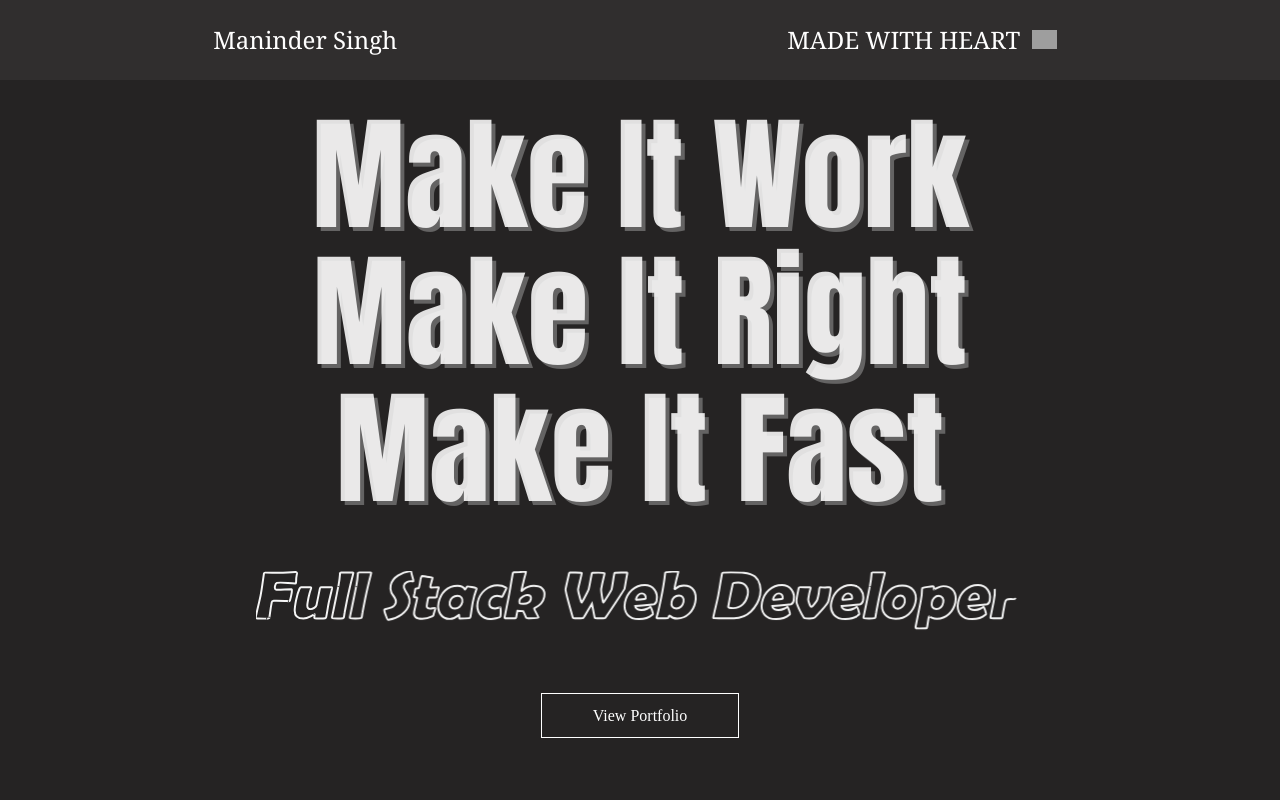
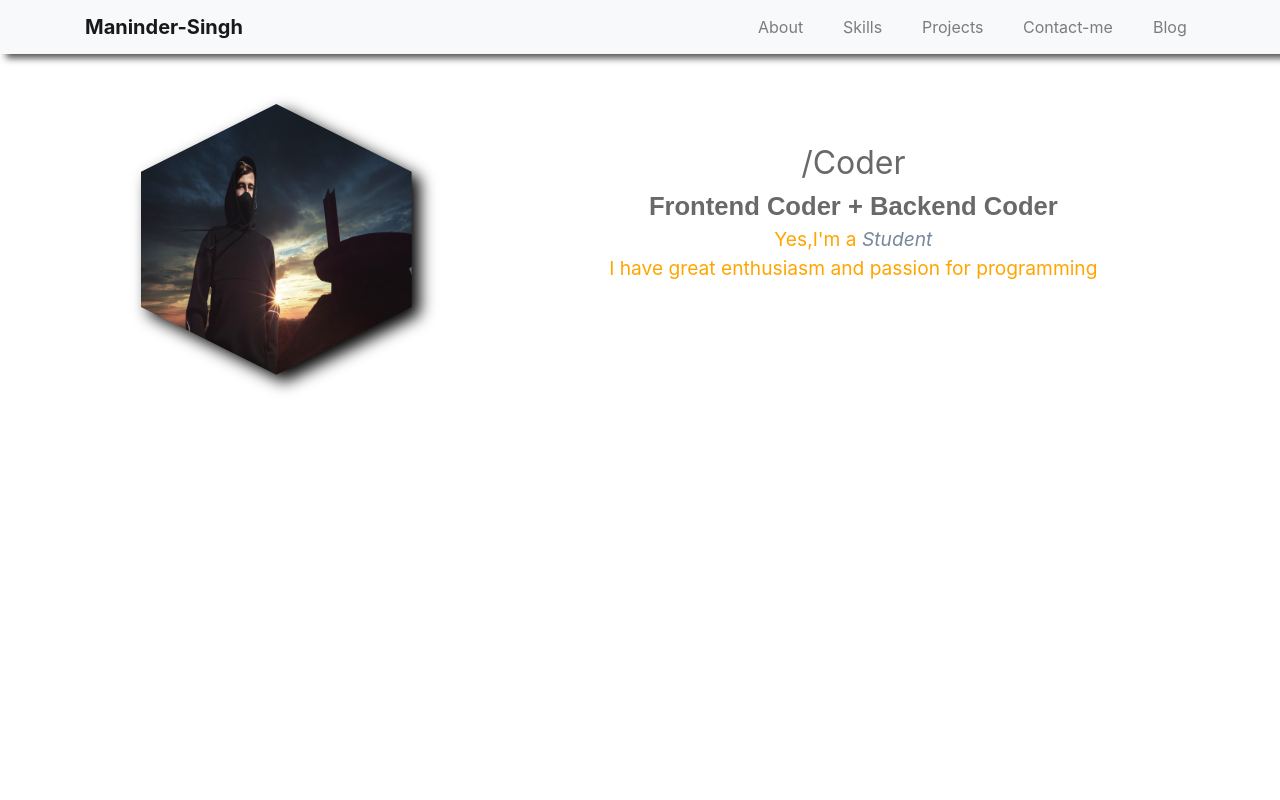
Before and after one commit to Maninder-cell/portfolio, a Django app: page / in a window 1280 px wide. Run offline with Django 3.2, Linux system fonts and the light colour scheme; some libraries are stand-ins or nearby versions; grey boxes are pictures that could not be loaded.

Commit message:
about complete

```diff
--- a/my_site/my_site/static/portfolio.css
+++ b/my_site/my_site/static/portfolio.css
@@ -1,14 +1,21 @@
-html{
+/*html{
     overflow-x: hidden;
-}
-body{
+    overflow-y: hidden;
+}*/
+/*body{
     line-height:1.1 !important;
-}
+}*/
 *{
     margin:0;
 }
 #first_page{
     position: absolute;
+    user-select: none;
+    -webkit-user-select: none;
+    z-index:100;
+}
+#layout{
+    z-index:0;
 }
 #upper{
     height:10vh;
@@ -33,6 +40,9 @@ body{
     vertical-align: middle;
     width:calc(49.7% - 2vw);
     text-align: center;
+}
+#left{
+    font-style: italic;
 }
 #right img{
     width:4%;
@@ -105,7 +115,7 @@ path{
 
 @media only screen and (max-width:603px){
     #lower{
-        font-size: 15vw;
+        font-size: calc(15vw - 1vh);
         padding-top: calc(6% + 1vw);
     }
     #lower{
@@ -146,3 +156,95 @@ path{
         margin-bottom: calc(5.5% + 4vw);
     }
 }
+
+header{
+    position: sticky;
+    top:0;
+    z-index:1;
+}
+
+.navbar-collapse{
+    text-align: left !important;
+}
+
+.nav-link:hover{
+    color: black !important;
+}
+
+nav{
+    box-shadow: 7px 3px 7px 1px rgb(80, 77, 77);
+}
+
+#about{
+    margin-top:calc(3% + 1vw);
+}
+
+#image img{
+    width:calc(65% + 1vw);
+    clip-path: polygon(50% 0, 100% 25%, 100% 75%, 50% 100%, 0 75%, 0 25%);
+}
+
+#image{
+    text-align: right;
+    filter: drop-shadow(8px 7px 8px black);
+}
+
+#info{
+    text-align: center;
+}
+
+#info{
+    padding-top:2.7%;
+    padding-bottom:2.5%;
+}
+
+#info p{
+    margin-bottom: 0;
+    font-size:1.5vw;
+}
+
+#info span:first-child{
+    color:dimgray;
+    font-size: 2.5vw;
+}
+
+#info :nth-child(3){
+    font-family: sans-serif;
+    font-weight:bold;
+    font-size: x-large;
+    color: dimgrey;
+    font-size:2vw;
+}
+
+@media only screen and (max-width:575px){
+    #image{
+        text-align: center;
+    }
+    #image img{
+        width:40% !important;
+    }
+    #about{
+        margin-top:5%;
+    }
+    #info span:first-child{
+        font-size: xx-large;
+    }
+    #info :nth-child(3){
+        font-size:larger;
+    }
+    #info p{
+        font-size:medium !important;
+    }
+}
+
+@media only screen and (max-width:830px){
+    #info p{
+        font-size:small;
+    }
+}
+
+@media only screen and (max-width:768px){
+    #image img{
+        width:calc(70% + 3vw);
+    }
+}
--- a/my_site/my_site/templates/portfolio.html
+++ b/my_site/my_site/templates/portfolio.html
@@ -8,6 +8,11 @@
     <link rel="stylesheet" href="{% static 'portfolio.css' %}">
     <link rel="stylesheet" href="{% static 'hover.css' %}">
     <link rel="stylesheet" href="https://stackpath.bootstrapcdn.com/bootstrap/4.4.1/css/bootstrap.min.css" integrity="sha384-Vkoo8x4CGsO3+Hhxv8T/Q5PaXtkKtu6ug5TOeNV6gBiFeWPGFN9MuhOf23Q9Ifjh" crossorigin="anonymous">
+    <link href="https://stackpath.bootstrapcdn.com/font-awesome/4.7.0/css/font-awesome.min.css" rel="stylesheet" integrity="sha384-wvfXpqpZZVQGK6TAh5PVlGOfQNHSoD2xbE+QkPxCAFlNEevoEH3Sl0sibVcOQVnN" crossorigin="anonymous">
+    <script
+    src="https://code.jquery.com/jquery-3.5.1.min.js"
+    integrity="sha256-9/aliU8dGd2tb6OSsuzixeV4y/faTqgFtohetphbbj0="
+    crossorigin="anonymous"></script>
     <script src="https://cdn.jsdelivr.net/npm/popper.js@1.16.0/dist/umd/popper.min.js" integrity="sha384-Q6E9RHvbIyZFJoft+2mJbHaEWldlvI9IOYy5n3zV9zzTtmI3UksdQRVvoxMfooAo" crossorigin="anonymous"></script>
     <script src="https://stackpath.bootstrapcdn.com/bootstrap/4.4.1/js/bootstrap.min.js" integrity="sha384-wfSDF2E50Y2D1uUdj0O3uMBJnjuUD4Ih7YwaYd1iqfktj0Uod8GCExl3Og8ifwB6" crossorigin="anonymous"></script>
     <script src="https://cdnjs.cloudflare.com/ajax/libs/animejs/3.2.0/anime.min.js"></script>
@@ -17,7 +22,7 @@
   crossorigin="anonymous"></script>
 </head>
 <body>
-    <div id="first_page">
+    <div style="display: none;" id="first_page">
         <div id="upper">
             <div id="left">Maninder Singh</div>
             <div id="right">
@@ -60,8 +65,49 @@
         </div>
     </div>
     <div id="layout">
-        <header>hi</header>
-        <section></section>
+        <header>
+            <nav class="navbar navbar-expand-md navbar-light bg-light">
+                <div class="container">
+                    <a class="navbar-brand py-1 hvr-bob" href="#"><b>Maninder-Singh</b></a>
+                    <button class="navbar-toggler py-1" type="button" data-toggle="collapse" data-target="#navbarnav" aria-controls="navbarnav" aria-expanded="false" aria-label="Toggle navigation">
+                        <span class="navbar-toggler-icon"></span>
+                    </button>
+                    <div class="collapse navbar-collapse justify-content-end" id="navbarnav">
+                    <ul class="navbar-nav">
+                        <li class="nav-item mr-4">
+                            <a class="nav-link py-1 hvr-wobble-horizontal" href="#">About</a>
+                        </li>
+                        <li class="nav-item mr-4">
+                            <a class="nav-link py-1 hvr-wobble-top" href="#">Skills</a>
+                        </li>
+                        <li class="nav-item mr-4">
+                            <a class="nav-link py-1 hvr-wobble-skew" href="#">Projects</a>
+                        </li>
+                        <li class="nav-item mr-4">
+                            <a class="nav-link py-1 hvr-push" href="#">Contact-me</a>
+                        </li>
+                        <li class="nav-item">
+                            <a class="nav-link py-1 hvr-wobble-bottom" href="#">Blog</a>
+                        </li>
+                    </ul>
+                    </div>
+                </div>
+              </nav>
+        </header>
+        <section>
+            <div class="container-fluid">
+                <div class="row" id="about">
+                    <div id="image" class="col-sm-4">
+                        <img class="hvr-bounce-out" src="{% static 'image823.png' %}" alt="Hoddie Man">
+                    </div>
+                    <div id="info" class="col-sm-8">
+                        <span>/Coder</span><br>
+                        <span>Frontend Coder + Backend Coder</span>
+                        <p style="color: orange;">Yes,I'm a <i style="color:lightslategrey;">Student</i><br>I have great enthusiasm and passion for programming</p>
+                    </div>
+                </div>
+            </div>
+        </section>
         <footer></footer>
     </div>
     <script>
@@ -135,6 +181,7 @@
                 document.getElementById("first_page").style.display = "none";
                 document.getElementById("main").style.overflowY = "auto";
                 document.getElementById("main").style.position = "static"
+                document.getElementsByTagName("body")[0].style.cssText = "line-height:1.5 !important";
             }
         });
 
```
Also changed, not shown: my_site/my_site/static/image823.png (added).
